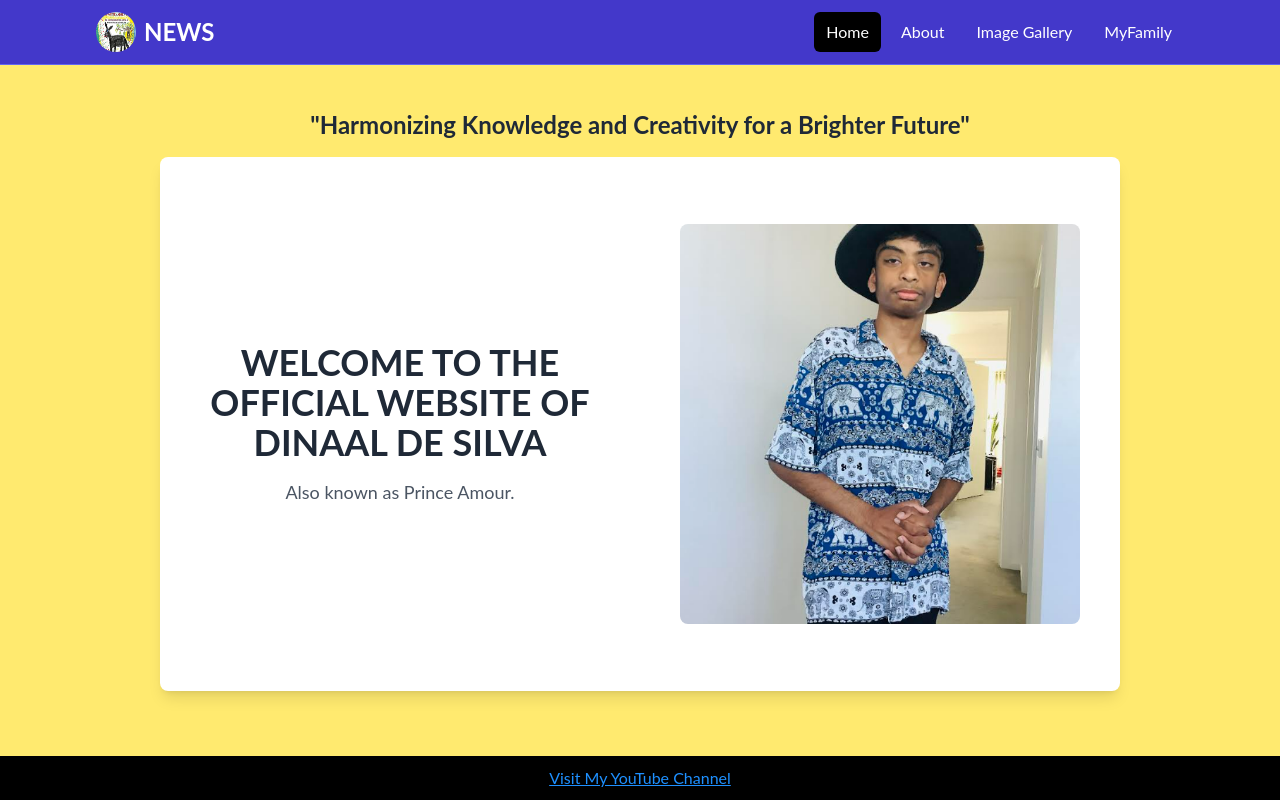
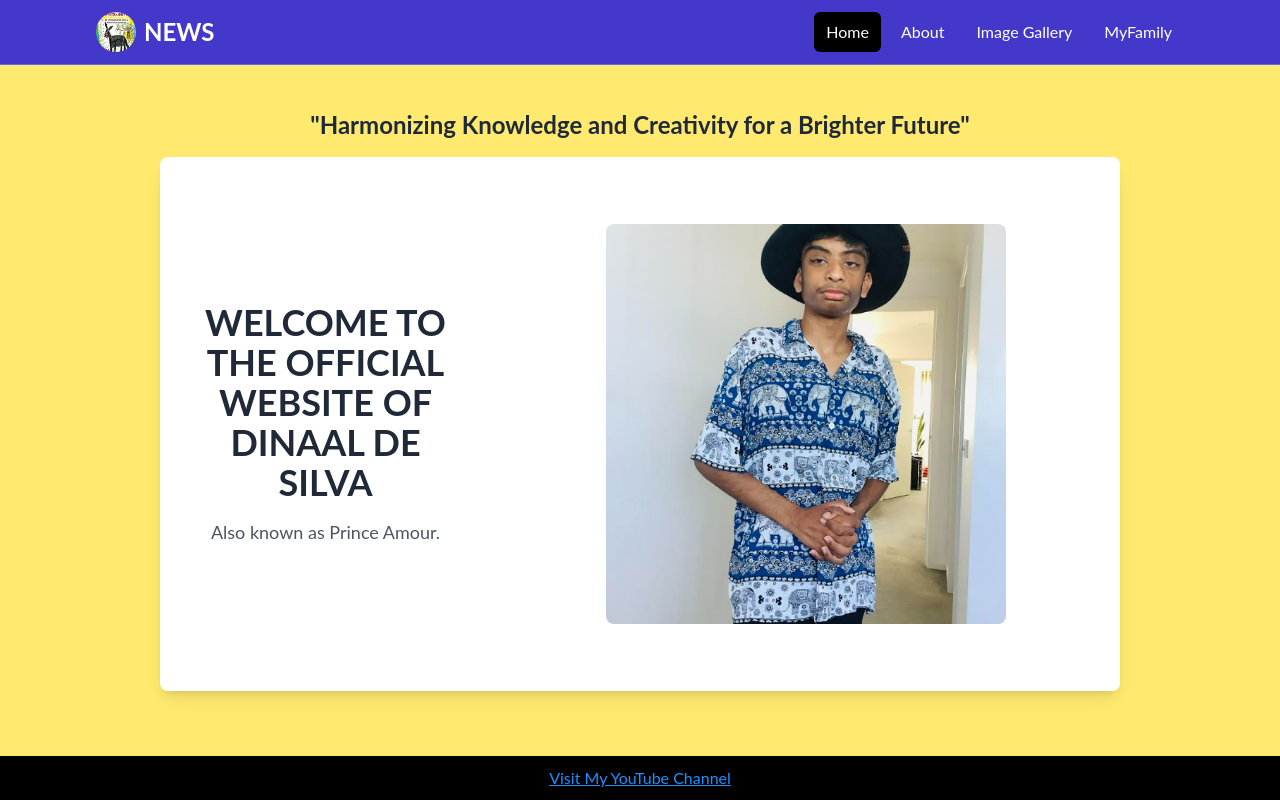
Before and after one commit to VIN-1927/schoolweb, a React (Vite) app: page / in a window 1280 px wide. Built offline with nearby package versions, Linux system fonts and the light colour scheme.

Commit message:
Flip Card

```diff
--- a/src/App.css
+++ b/src/App.css
@@ -10,3 +10,44 @@
     width: 100vw;
     overflow-x: hidden;
   }
+  .flip-card {
+    perspective: 1000px;
+    width: 100%;
+    height: 100%;
+  }
+
+  .flip-card-inner {
+    width: 100%;
+    height: 100%;
+    transition: transform 0.6s;
+    transform-style: preserve-3d;
+    position: relative;
+  }
+
+  .flip-card:hover .flip-card-inner {
+    transform: rotateY(180deg);
+  }
+
+  .flip-card-front,
+  .flip-card-back {
+    width: 100%;
+    height: 100%;
+    position: absolute;
+    backface-visibility: hidden;
+    display: flex;
+    justify-content: center;
+    align-items: center;
+  }
+
+  .flip-card-front {
+    background-color: white;
+  }
+
+  .flip-card-back {
+    background-color: #59d7ee;
+    transform: rotateY(180deg);
+    flex-direction: column;
+    text-align: center;
+    padding: 20px;
+    border-radius: 10px;
+  }
--- a/src/pages/HomePage.jsx
+++ b/src/pages/HomePage.jsx
@@ -1,11 +1,14 @@
 import React from "react";
 import Dinaal from "../assets/images/Dimage.png"; // Ensure the correct image path
+import "../App.css"; // Import the CSS file for the flip effect
 
 const HomePage = () => {
   return (
     <div className="flex flex-col justify-center items-center h-screen bg-[#ffea6f]">
       {/* Text above the white box */}
-      <div className="text-2xl font-bold text-gray-800 mb-4">"Harmonizing Knowledge and Creativity for a Brighter Future"</div>
+      <div className="text-2xl font-bold text-gray-800 mb-4">
+        "Harmonizing Knowledge and Creativity for a Brighter Future"
+      </div>
 
       {/* Main White Box */}
       <div className="flex w-3/4 h-2/3 bg-white rounded-lg shadow-lg overflow-hidden">
@@ -18,14 +21,26 @@ const HomePage = () => {
           <p className="text-lg text-gray-600">Also known as Prince Amour.</p>
         </div>
 
-        {/* Right Side - Image */}
-        <div className="w-1/2 flex justify-center items-center">
-          <img
-            src={Dinaal}
-            alt="Dinaal"
-            className="w-[400px] h-[400px] object-cover rounded-lg"
-          />
+        {/* Right Side - Image Flip Card */}
+        <div className="flip-card w-1/2 flex justify-center items-center">
+          <div className="flip-card-inner">
+            {/* Front Side */}
+            <div className="flip-card-front">
+              <img
+                src={Dinaal}
+                alt="Dinaal"
+                className="w-[400px] h-[400px] object-cover rounded-lg"
+              />
+            </div>
+
+            {/* Back Side */}
+            <div className="flip-card-back">
+              <h3 className="text-2xl font-bold text-gray-800 bg-[#abf7b1]">Author of the picture book Springtime Andrew</h3>
+
+            </div>
+          </div>
         </div>
+
       </div>
     </div>
   );
--- a/src/pages/MyFamily.jsx
+++ b/src/pages/MyFamily.jsx
@@ -18,6 +18,7 @@ const MyFamily = () => {
 
   const familyMembers = [
     { name: "Mum", image: MumImg, style: { backgroundColor: "#05dbf2" } },
+
     { name: "Dad", image: DadImg, style: { backgroundColor: "#cbfb07" } },
     {
       name: "Brother",
```
